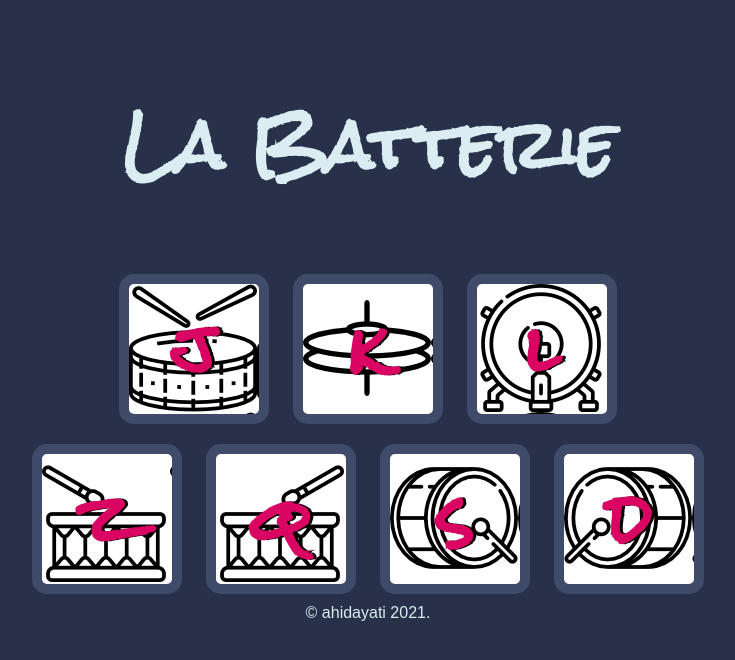
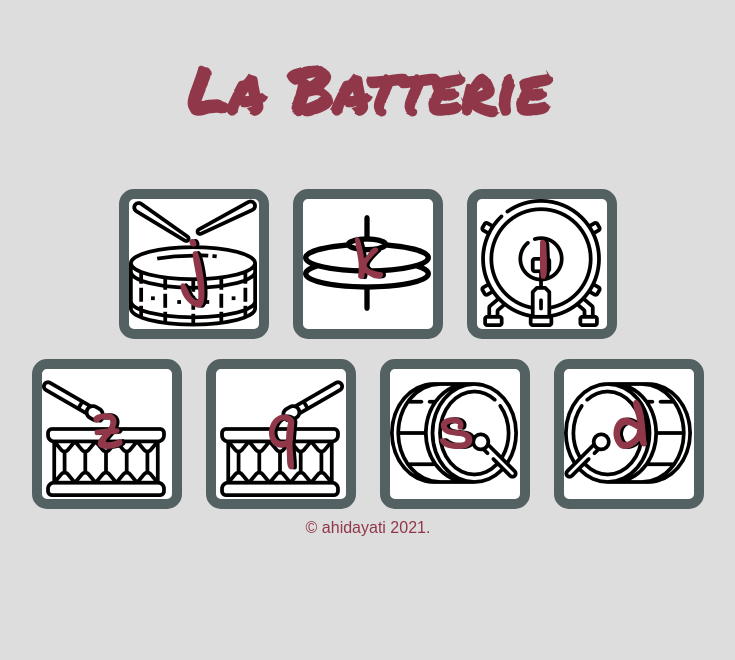
Before and after one commit to ahidayati/la-batterie, a plain HTML site: page index.html in a window 1280 px wide. Shown: the whole page, without its empty margins (272-1007 px from the left). Drawn offline with Linux system fonts and the light colour scheme.

Commit message:
style: change color and font, fix: image background for buttons in css

```diff
--- a/index.html
+++ b/index.html
@@ -6,11 +6,10 @@
   <title>La Batterie</title>
   <link rel="stylesheet" href="styles.css">
   <link rel="preconnect" href="https://fonts.gstatic.com">
-  <link href="https://fonts.googleapis.com/css2?family=Rock+Salt&display=swap" rel="stylesheet">
+  <link href="https://fonts.googleapis.com/css2?family=Indie+Flower&family=Permanent+Marker&display=swap" rel="stylesheet">
 </head>
 
 <body>
-<img class="drumset-background" src="images/drums.png" alt="">
   <h1 id="title">La Batterie</h1>
   <div class="set1">
     <button class="j drum">j</button>
--- a/styles.css
+++ b/styles.css
@@ -1,45 +1,52 @@
 body {
   text-align: center;
-  background-color: #283149;
+  background-color: #DDDDDD;
 }
 
 h1 {
   font-size: 4rem;
-  color: #DBEDF3;
-  font-family: 'Rock Salt', cursive;
+  color: #903749;
+  font-family: 'Permanent Marker', cursive;
 }
 
 footer {
-  color: #DBEDF3;
+  color: #903749;
   font-family: sans-serif;
 }
 
 .z {
   background-image: url("images/tom1.png");
+  background-repeat: no-repeat;
 }
 
 .q {
   background-image: url("images/tom2.png");
+  background-repeat: no-repeat;
 }
 
 .s {
   background-image: url("images/tom3.png");
+  background-repeat: no-repeat;
 }
 
 .d {
   background-image: url("images/tom4.png");
+  background-repeat: no-repeat;
 }
 
 .j {
   background-image: url("images/snare.png");
+  background-repeat: no-repeat;
 }
 
 .k {
   background-image: url("images/crash.png");
+  background-repeat: no-repeat;
 }
 
 .l {
   background-image: url("images/kick.png");
+  background-repeat: no-repeat;
 }
 
 .set {
@@ -62,12 +69,12 @@ footer {
 
 .drum {
   outline: none;
-  border: 10px solid #404B69;
+  border: 10px solid #536162;
   font-size: 4rem;
-  font-family: 'Rock Salt', cursive;
+  font-family: 'Indie Flower', cursive;
   line-height: 2;
   font-weight: 900;
-  color: #DA0463;
+  color: #903749;
   text-shadow: 3px 0 #000000;
   border-radius: 15px;
   display: inline-block;
```
